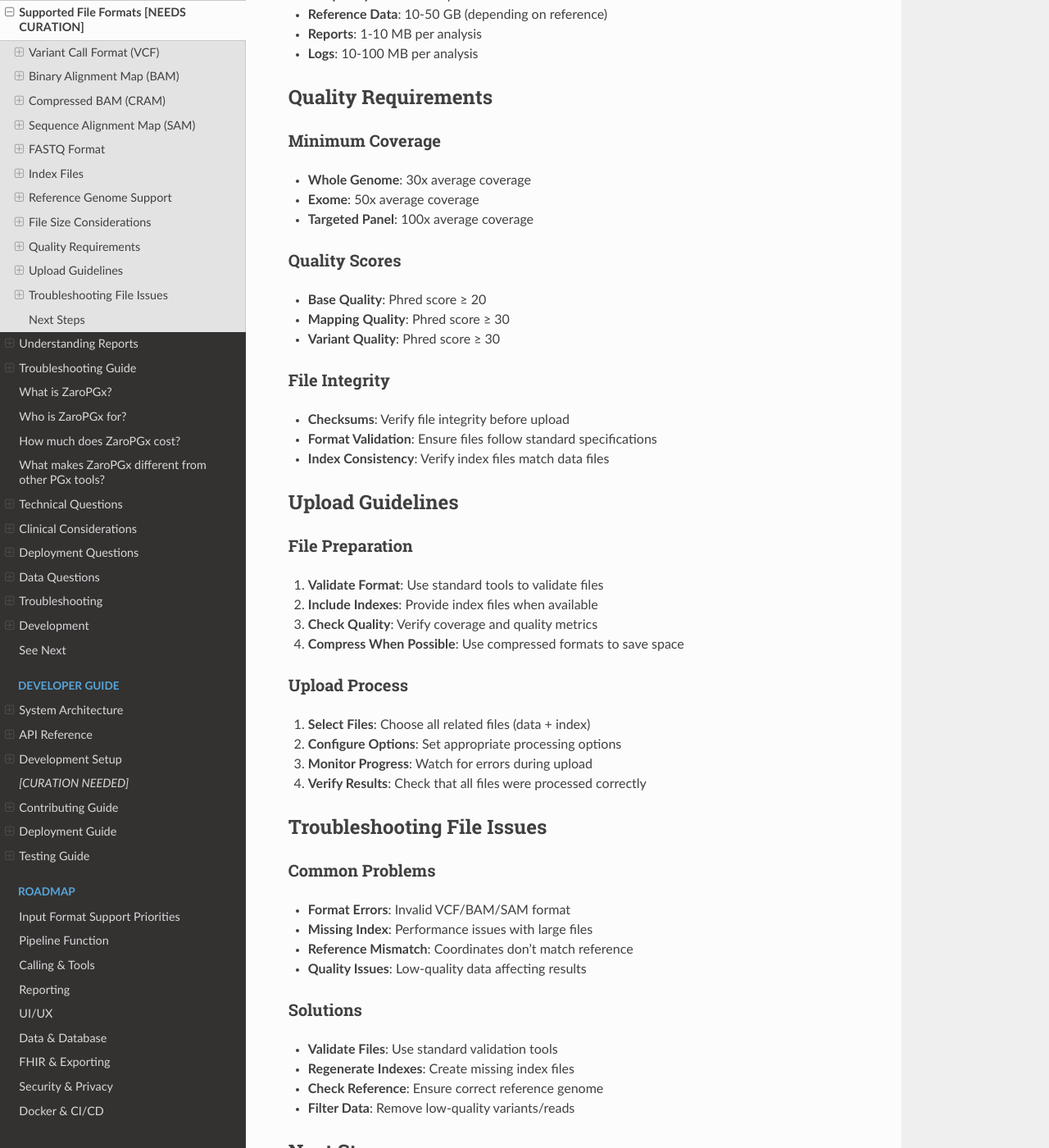
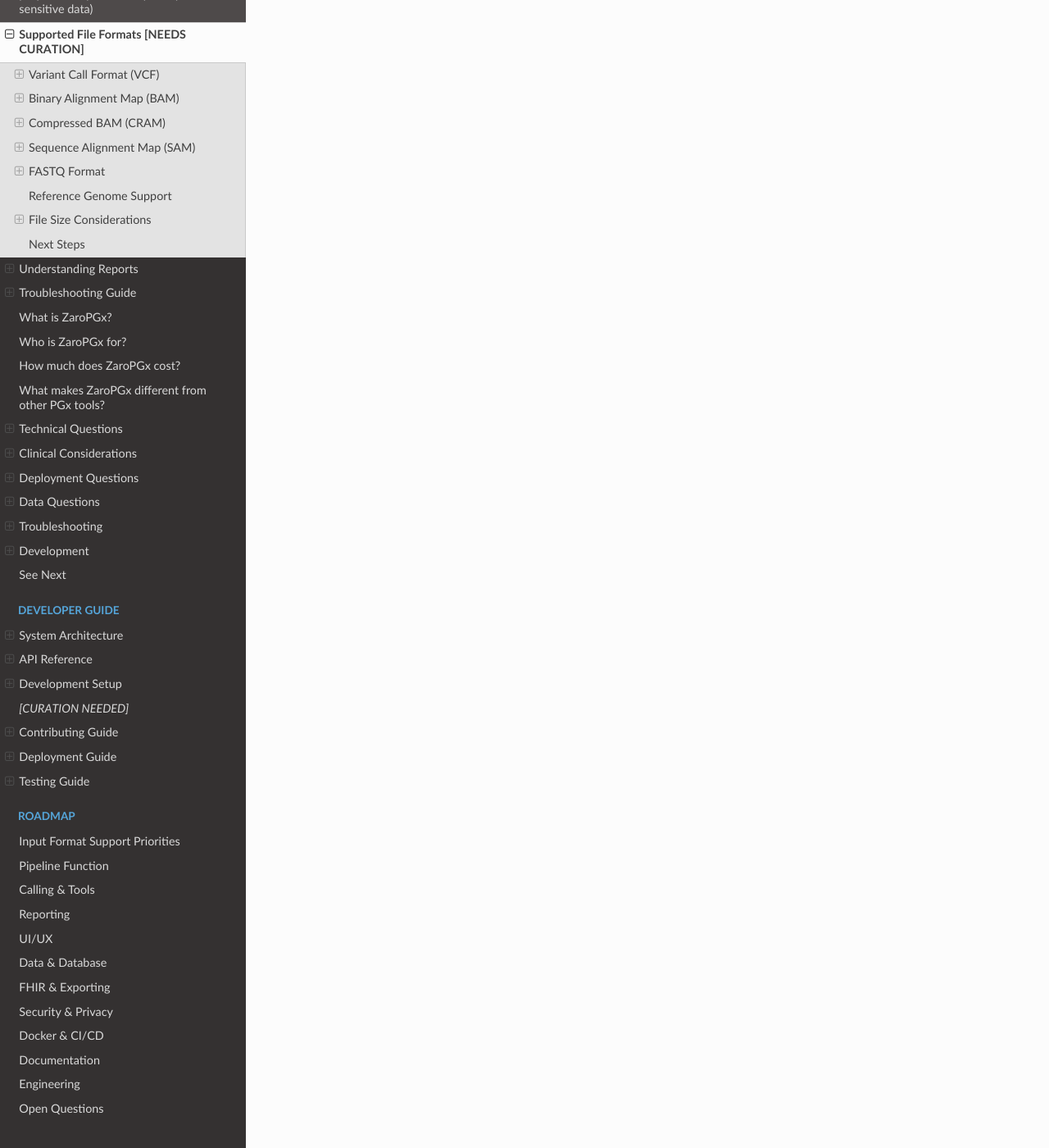
Before and after one commit to Zaroganos/ZaroPGx, a Sphinx documentation site: the page built from docs/user/file-formats.md, in a window 1280 px wide and 1400 px high, scrolled down 4925 px. Shown: the whole window at 82% size. Built offline with Sphinx 7.4.7 and the Read the Docs theme 3.1.0, drawn with Linux system fonts in a browser that asks for light colours; some of the changed text lies outside the part shown.

Commit message:
docs curation

````diff
--- a/docs/user/file-formats.md
+++ b/docs/user/file-formats.md
@@ -7,42 +7,7 @@
 ZaroPGx supports multiple genomic data formats with automatic conversion and processing.
 
 ## Variant Call Format (VCF)
-
-### Description
-VCF is the standard format for storing genetic variant information. ZaroPGx can process VCF files directly without preprocessing.
-
-### Supported Versions
-- **VCF 4.0**: Full support
-- **VCF 4.1**: Full support
-- **VCF 4.2**: Full support (latest)
-
-### File Extensions
-- `.vcf` - Uncompressed VCF
-- `.vcf.gz` - Gzip-compressed VCF
-- `.vcf.bgz` - Block-gzipped VCF
-
-### Required Fields
-- **CHROM**: Chromosome identifier
-- **POS**: Position (1-based)
-- **ID**: Variant identifier
-- **REF**: Reference allele
-- **ALT**: Alternate allele(s)
-- **QUAL**: Quality score
-- **FILTER**: Filter status
-- **INFO**: Additional information
-- **FORMAT**: Genotype format
-- **Sample columns**: Genotype data
-
-### Example VCF Header
-```vcf
-##fileformat=VCFv4.2
-##reference=GRCh38
-##contig=<ID=1,length=248956422>
-##INFO=<ID=AC,Number=A,Type=Integer,Description="Allele count in genotypes">
-##FORMAT=<ID=GT,Number=1,Type=String,Description="Genotype">
-#CHROM	POS	ID	REF	ALT	QUAL	FILTER	INFO	FORMAT	SAMPLE
-1	12345	rs123456	A	T	100	PASS	AC=1	GT	0/1
-```
+VCF is the standard format for storing genetic variant information. ZaroPGx can process VCF 4.x files directly without preprocessing.
 
 ### Processing Path
 ```
@@ -50,114 +15,40 @@
 ```
 
 ## Binary Alignment Map (BAM)
-
-### Description
 BAM files contain aligned sequencing reads and are commonly used for variant calling and analysis.
-
-### File Extensions
-- `.bam` - Binary alignment format
-- `.bai` - BAM index file (recommended)
 
 ### Processing Path
 ```
 BAM → HLA Typing → PyPGx → PharmCAT → Reports
 ```
 
-### Requirements
-- **Index File**: Include `.bai` file for better performance
-- **Reference Genome**: Must match the reference used for alignment
-- **Quality Scores**: Should include base quality scores
-
 ## Compressed BAM (CRAM)
-
-### Description
 CRAM is a compressed version of BAM that uses reference-based compression for smaller file sizes.
-
-### File Extensions
-- `.cram` - Compressed BAM format
-- `.crai` - CRAM index file (recommended)
 
 ### Processing Path
 ```
 CRAM → GATK (BAM conversion) → HLA Typing → PyPGx → PharmCAT → Reports
 ```
 
-### Requirements
-- **Reference Genome**: Required for decompression
-- **Index File**: Include `.crai` file for better performance
-- **GATK Processing**: Automatically enabled for CRAM files
-
 ## Sequence Alignment Map (SAM)
-
-### Description
 SAM is the text-based format for aligned sequences, often used as an intermediate format.
-
-### File Extensions
-- `.sam` - Text alignment format
 
 ### Processing Path
 ```
 SAM → GATK (BAM conversion) → HLA Typing → PyPGx → PharmCAT → Reports
 ```
 
-### Requirements
-- **Reference Genome**: Required for processing
-- **GATK Processing**: Automatically enabled for SAM files
-
 ## FASTQ Format
-
-### Description
 FASTQ files contain raw sequencing reads with quality scores and are the starting point for most genomic analyses.
-
-### File Extensions
-- `.fastq` - Uncompressed FASTQ
-- `.fastq.gz` - Gzip-compressed FASTQ
-- `.fq` - Alternative extension
-- `.fq.gz` - Compressed alternative
 
 ### Processing Path
 ```
 FASTQ → HLA Typing → GATK (BAM generation) → PyPGx → PharmCAT → Reports
 ```
 
-### Requirements
-- **Paired-end Reads**: Recommended for better accuracy
-- **Quality Scores**: Required for variant calling
-- **Sufficient Coverage**: Minimum 30x recommended
-
-## Index Files
-
-### BAM Index (.bai)
-- **Purpose**: Enables random access to BAM files
-- **Generation**: `samtools index input.bam`
-- **Benefits**: Faster processing, lower memory usage
-
-### CRAM Index (.crai)
-- **Purpose**: Enables random access to CRAM files
-- **Generation**: `samtools index input.cram`
-- **Benefits**: Faster processing, lower memory usage
-
-### VCF Index (.tbi, .csi)
-- **Purpose**: Enables random access to VCF files
-- **Generation**: `tabix -p vcf input.vcf.gz`
-- **Benefits**: Faster processing, lower memory usage
-
 ## Reference Genome Support
-
-### GRCh38/hg38 (Recommended)
-- **Full Support**: All tools and features
-- **Default Reference**: Used when not specified
-- **Best Performance**: Optimized for this reference
-
-### GRCh37/hg19 (Legacy)
-- **Supported**: With automatic liftover
-- **Liftover Process**: Converts coordinates to hg38
-- **Limitations**: Some tools may have reduced accuracy
-
-### Custom References
-- **Supported**: With proper configuration
-- **Requirements**: Must include all required contigs
-- **Configuration**: Set in environment variables
+- **GRCh38/hg38** (Recommended)
+- **GRCh37/hg19** (Legacy)
 
 ## File Size Considerations
 
@@ -169,56 +60,6 @@
 | **CRAM** | 15-30 GB | 500 MB-1 GB | 10-100 MB |
 | **FASTQ** | 100-200 GB | 5-10 GB | 100 MB-1 GB |
 
-### Storage Requirements
-- **Temporary Files**: 2-3x input file size
-- **Reference Data**: 10-50 GB (depending on reference)
-- **Reports**: 1-10 MB per analysis
-- **Logs**: 10-100 MB per analysis
-
-## Quality Requirements
-
-### Minimum Coverage
-- **Whole Genome**: 30x average coverage
-- **Exome**: 50x average coverage
-- **Targeted Panel**: 100x average coverage
-
-### Quality Scores
-- **Base Quality**: Phred score ≥ 20
-- **Mapping Quality**: Phred score ≥ 30
-- **Variant Quality**: Phred score ≥ 30
-
-### File Integrity
-- **Checksums**: Verify file integrity before upload
-- **Format Validation**: Ensure files follow standard specifications
-- **Index Consistency**: Verify index files match data files
-
-## Upload Guidelines
-
-### File Preparation
-1. **Validate Format**: Use standard tools to validate files
-2. **Include Indexes**: Provide index files when available
-3. **Check Quality**: Verify coverage and quality metrics
-4. **Compress When Possible**: Use compressed formats to save space
-
-### Upload Process
-1. **Select Files**: Choose all related files (data + index)
-2. **Configure Options**: Set appropriate processing options
-3. **Monitor Progress**: Watch for errors during upload
-4. **Verify Results**: Check that all files were processed correctly
-
-## Troubleshooting File Issues
-
-### Common Problems
-- **Format Errors**: Invalid VCF/BAM/SAM format
-- **Missing Index**: Performance issues with large files
-- **Reference Mismatch**: Coordinates don't match reference
-- **Quality Issues**: Low-quality data affecting results
-
-### Solutions
-- **Validate Files**: Use standard validation tools
-- **Regenerate Indexes**: Create missing index files
-- **Check Reference**: Ensure correct reference genome
-- **Filter Data**: Remove low-quality variants/reads
 
 ## Next Steps
 
````
Also changed, not shown: docs/user/installation.md (+1 -1 lines).
